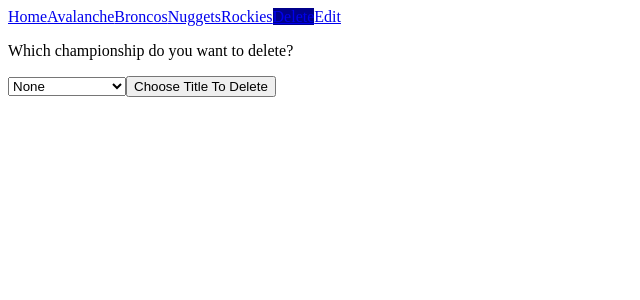
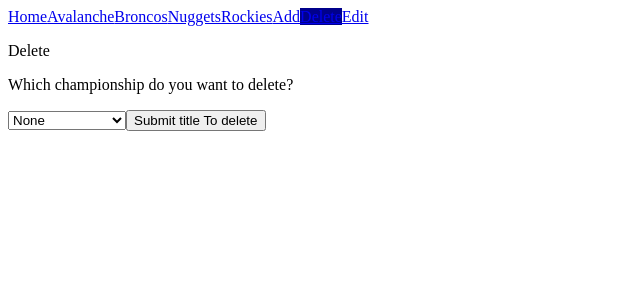
Before and after one commit to LynnEdwardMcqueen/Phase2Project, a React (Create React App) app: page /Delete in a window 1280 px wide. Shown: the top 300 px of the page, without its empty margins (0-640 px from the left). Built offline with nearby package versions, Linux system fonts and the light colour scheme; data requests are answered from the project's data file.

Commit message:
Delete and Edit common team selection method, attempting to turn edit input form off and on via team selection

```diff
--- /dev/null
+++ b/src/components/Add.js
@@ -0,0 +1,11 @@
+import React from "react";
+
+function Add( {titles}) {
+  console.log("Add")
+  console.log(titles)
+  return (
+    <p> Add </p>
+  )
+}
+
+export default Add;
--- a/src/components/App.js
+++ b/src/components/App.js
@@ -8,6 +8,7 @@ import Nuggets from "./Nuggets.js"
 import Rockies from "./Rockies.js"
 import NavBar from "./Navbar.js"
 import Home from "./Home.js"
+import Add from "./Add.js"
 import Delete from "./Delete.js"
 import Edit from "./Edit.js"
 import { toBeRequired } from "@testing-library/jest-dom/matchers";
@@ -26,6 +27,7 @@ function App() {
 
 
   function championshipRecordsFilter( desiredTeam ) {
+
     return (championshipRecords.filter((title) => {
       if (title.team === desiredTeam) {
         return true
@@ -36,6 +38,7 @@ function App() {
   }
 
   function handleDeletion(deletionIndex) {
+
     setChampionshipRecords(championshipRecords.filter((championship) => {
       if (championship.id === deletionIndex) {
         return false;
@@ -44,6 +47,8 @@ function App() {
       }
     }))
   }
+
+
 
 
   return (
@@ -63,6 +68,9 @@ function App() {
         <Route path = "/Nuggets">
           <Nuggets titles = {championshipRecordsFilter("Nuggets")} />
         </Route>
+        <Route path = "/Add">
+          <Add />
+        </Route>
         <Route path = "/Delete">
           <Delete titles =  {championshipRecords} onDeletionSubmit = {handleDeletion} />
         </Route>
--- a/src/components/Delete.js
+++ b/src/components/Delete.js
@@ -1,5 +1,6 @@
 import React from "react";
 import { useState} from "react";
+import SelectTeam from "./SelectTeam.js"
 
 function Delete( {titles, onDeletionSubmit} ) {
   let [idForDeletion, updateDeletionId] = useState(0)
@@ -10,35 +11,31 @@ function Delete( {titles, onDeletionSubmit} ) {
       method: "DELETE",
     })
     .then((r) => r.json())
-    .then(() => onDeletionSubmit(idForDeletion));
+    .then(() => {
+        debugger
+        if (Number.isInteger(idForDeletion)) {
+            console.log("idForDeletion Integer")
+        } else {
+            console.log("idForDeletion !Integer")
+        }
+        console.log("idForDeletion = ", typeof(idForDeletion))
+        onDeletionSubmit(idForDeletion)
+    })
   }
 
+
   function recordDeletionId(event) {
-    console.log("recordDeletionId = ", event.target.value)
+    console.log("recordDeletionId = ", Number(event.target.value))
     debugger
-    updateDeletionId(event.target.value)
+    updateDeletionId(Number(event.target.value))
   }
 
 
 
   return (
     <div className="Filter">
-      <form className="DeleteItem" onSubmit= {handleItemDeletionSubmitEvent}>
-        <p>Which championship do you want to delete?</p>
-
-
-        <select name="deteteChampion" onChange={recordDeletionId} >
-          <option value = "0">None</option>
-          {titles.map((title) => {
-            return (
-              <option key = {title.id} value = {title.id}>{title.year + " " + title.team}</option>
-            )
-          })}
-        </select>
-
-        <button type="submit"> Choose Title To Delete </button>
-
-      </form>
+      <p>Delete</p>
+      <SelectTeam titlesList = {titles} actionName = "delete" onSelectValueChange = {recordDeletionId} onSubmitHandler = {handleItemDeletionSubmitEvent} />
     </div>
   )
 }
--- a/src/components/Edit.js
+++ b/src/components/Edit.js
@@ -1,11 +1,30 @@
 import React from "react";
+import { useState} from "react";
+import SelectTeam from "./SelectTeam.js"
 
 function Edit( {titles}) {
-  console.log("Edit")
-  console.log(titles)
+  let [idForEdit, updateEditId] = useState(0)
+
+  function recordEditId(event) {
+    console.log("recordEditId = ", Number(event.target.value))
+    updateEditId(Number(event.target.value))
+  }
+
+  function editTeamSubmitEvent(event) {
+    event.preventDefault();
+    console.log("Edit team submit received")
+    console.log("id for edit = ", idForEdit)
+    debugger
+  }
+
+
   return (
-    <p> Edit </p>
+    <div className="Filter">
+      <p>Edit</p>
+      <SelectTeam titlesList = {titles} actionName = "Edit" onSelectValueChange = {recordEditId} onSubmitHandler = {editTeamSubmitEvent} />
+    </div>
   )
+
 }
 
 export default Edit;
--- a/src/components/Navbar.js
+++ b/src/components/Navbar.js
@@ -58,6 +58,15 @@ function NavBar() {
       </NavLink>
 
       <NavLink
+        to="/Add"
+        /* add prop for activeStyle */
+        activeStyle={{
+          background: "darkblue",
+        }}
+      >
+        Add
+      </NavLink>
+      <NavLink
         to="/Delete"
         /* add prop for activeStyle */
         activeStyle={{
--- /dev/null
+++ b/src/components/SelectTeam.js
@@ -0,0 +1,27 @@
+import React from "react";
+
+
+function SelectTeam({titlesList, actionName, onSelectValueChange, onSubmitHandler}) {
+
+
+  return(
+    <form className="DeleteItem" onSubmit= {onSubmitHandler}>
+      <p>Which championship do you want to {actionName}?</p>
+
+
+
+      <select onChange={onSelectValueChange} >
+        <option value = "0">None</option>
+          {titlesList.map((title) => {
+          return (
+              <option key = {title.id} value = {title.id}>{title.year + " " + title.team}</option>
+           )
+          })}
+      </select>
+
+      <button type="submit"> Submit title To {actionName} </button>
+
+    </form> )
+}
+
+export default SelectTeam;
```
Also changed, not shown: src/components/ChampionshipDataForm.js (added, +8 -0 lines).
